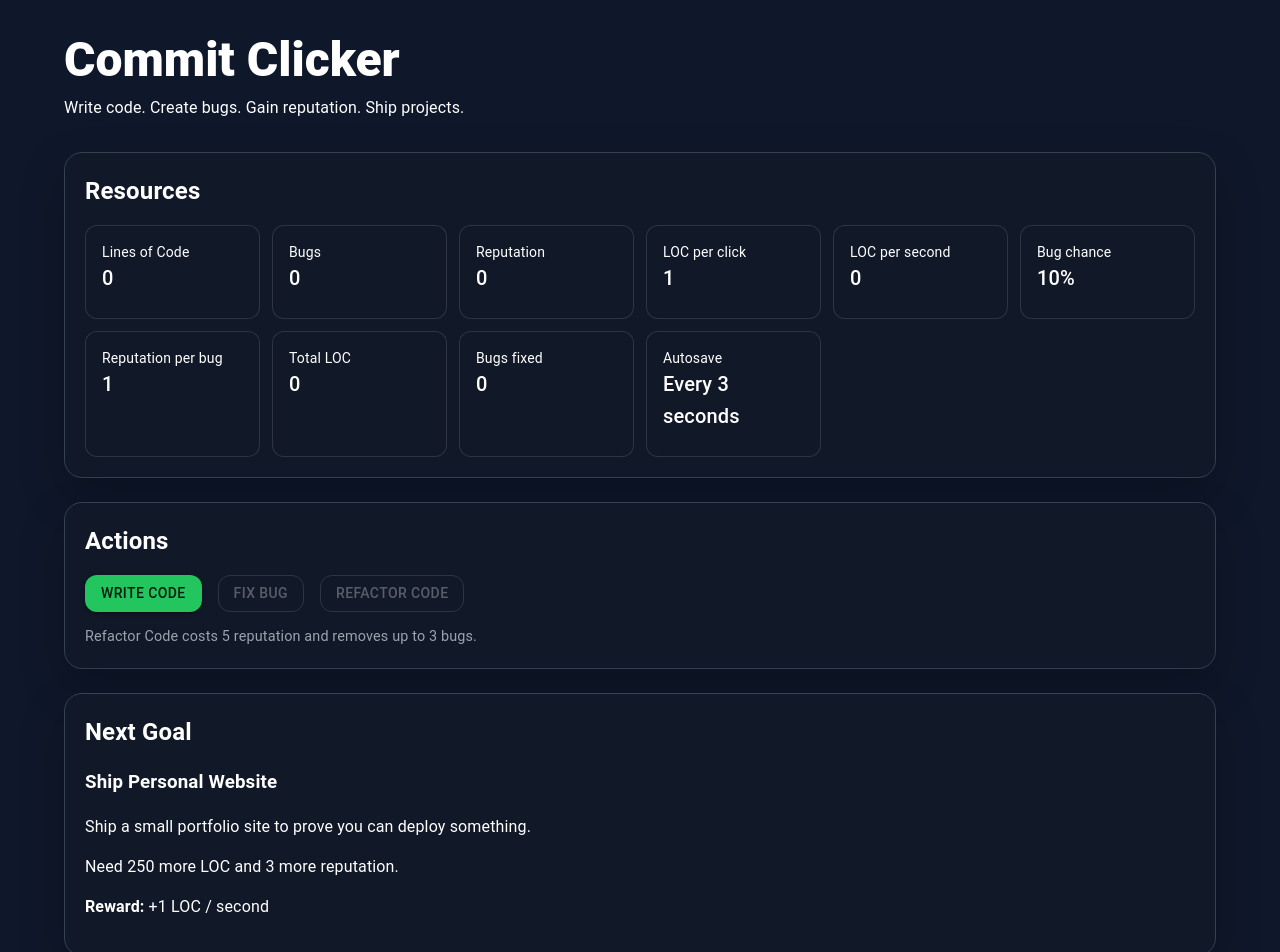
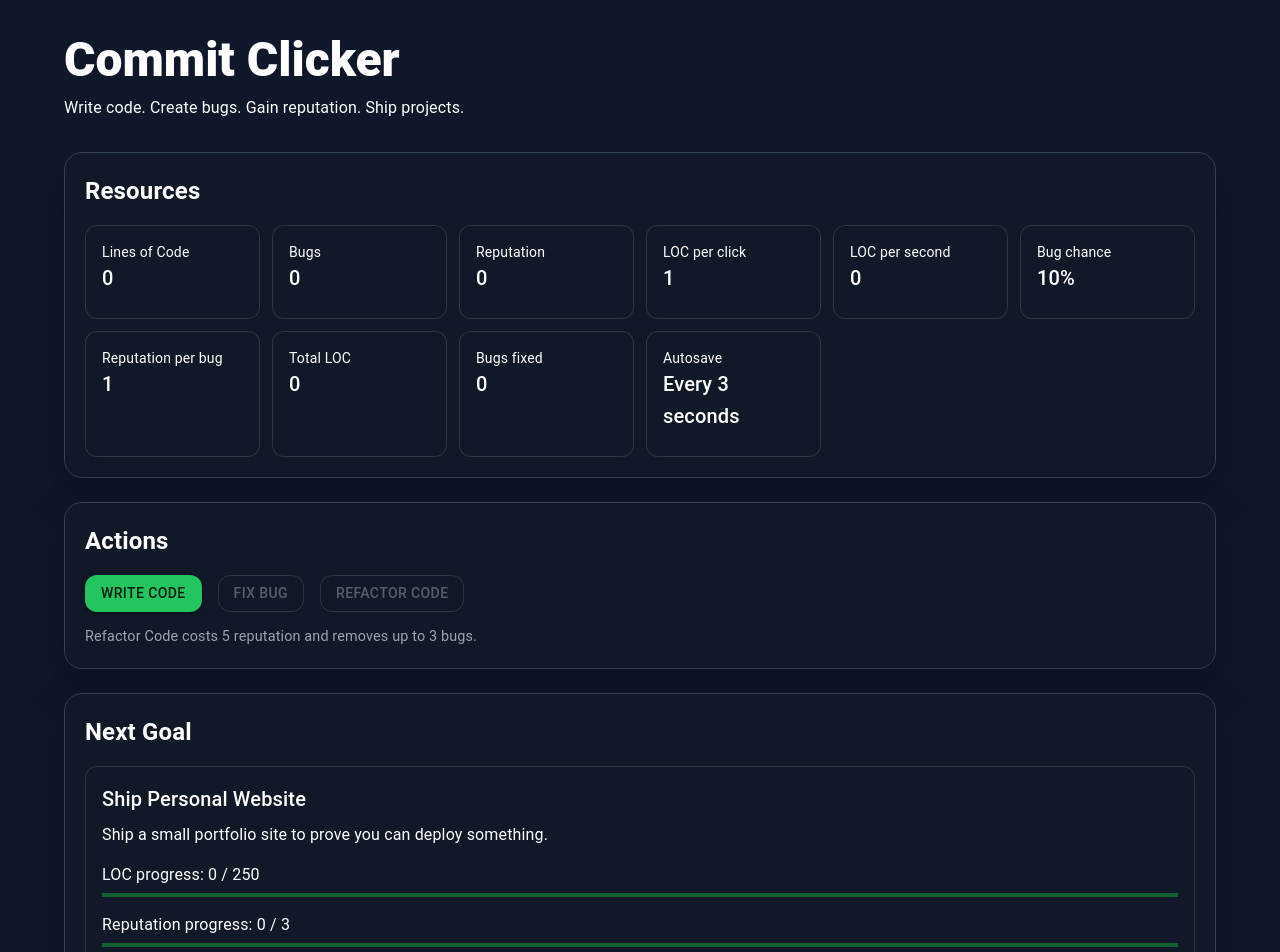
Before and after one commit to BlazingHotCode/commit-clicker, a React (Vite) app: page / in a window 1280 px wide. Shown: the top 952 px of the page. Built offline with nearby package versions, Linux system fonts and the light colour scheme.

Commit message:
use mui progress for next goal

```diff
--- a/src/components/goals/NextGoalPanel.tsx
+++ b/src/components/goals/NextGoalPanel.tsx
@@ -1,3 +1,10 @@
+import {
+  Alert,
+  Card,
+  CardContent,
+  LinearProgress,
+  Typography,
+} from "@mui/material";
 import { projects } from "../../game/data/projects";
 import type { GameState } from "../../game/state/types";
 import { formatNumber } from "../../game/utils/formatNumber";
@@ -21,13 +28,11 @@ export function NextGoalPanel({ state }: NextGoalPanelProps) {
     return (
       <section>
         <h2>Next Goal</h2>
-      <article>
-        <h3>Prepare for Open Source Fame</h3>
-        <p>
+
+        <Alert severity="info" variant="outlined">
           You shipped every current project. The next major system should be
           prestige: reset your project for permanent reputation bonuses.
-        </p>
-      </article>
+        </Alert>
       </section>
     );
   }
@@ -38,24 +43,56 @@ export function NextGoalPanel({ state }: NextGoalPanelProps) {
     nextProject.reputationCost - state.reputation,
   );
 
+  const locProgress = Math.min(state.linesOfCode / nextProject.locCost, 1);
+  const reputationProgress = Math.min(
+    state.reputation / nextProject.reputationCost,
+    1,
+  );
+
   return (
     <section>
       <h2>Next Goal</h2>
 
-      <article>
-        <h3>Ship {nextProject.name}</h3>
+      <Card variant="outlined">
+        <CardContent>
+          <Typography variant="h6" component="h3">
+            Ship {nextProject.name}
+          </Typography>
 
-        <p>{nextProject.description}</p>
+          <Typography color="text.secondary" sx={{ mt: 1 }}>
+            {nextProject.description}
+          </Typography>
 
-        <p>
+          <Typography sx={{ mt: 2 }}>
+            LOC progress: {formatNumber(state.linesOfCode)} /{" "}
+            {formatNumber(nextProject.locCost)}
+          </Typography>
+          <LinearProgress
+            variant="determinate"
+            value={locProgress * 100}
+            sx={{ mt: 0.75 }}
+          />
+
+          <Typography sx={{ mt: 2 }}>
+            Reputation progress: {formatNumber(state.reputation)} /{" "}
+            {formatNumber(nextProject.reputationCost)}
+          </Typography>
+          <LinearProgress
+            variant="determinate"
+            value={reputationProgress * 100}
+            sx={{ mt: 0.75 }}
+          />
+
+          <Typography sx={{ mt: 2 }}>
             Need {formatNumber(locRemaining)} more LOC and{" "}
             {formatNumber(reputationRemaining)} more reputation.
-        </p>
+          </Typography>
 
-        <p>
+          <Typography sx={{ mt: 1 }}>
             <strong>Reward:</strong> {nextProject.rewardLabel}
-        </p>
-      </article>
+          </Typography>
+        </CardContent>
+      </Card>
     </section>
   );
 }
```
Lines whose indentation alone changed are shown as unchanged.
